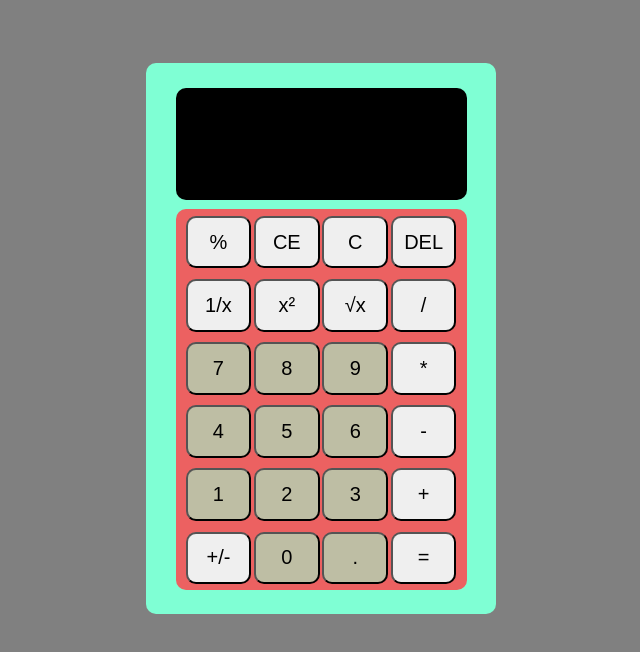
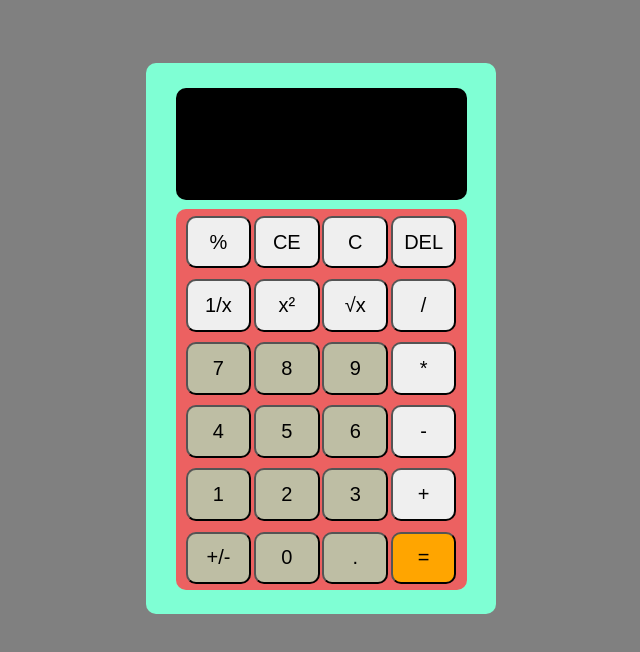
Before and after one commit to Darknab/calculator, a plain HTML site: page index.html in a window 1280 px wide. Shown: the whole page, without its empty margins (319-959 px from the left). Drawn offline with Linux system fonts and the light colour scheme.

Commit message:
Corrected class styles to mach changes in html file

```diff
--- a/style.css
+++ b/style.css
@@ -59,18 +59,18 @@ button:hover {
     background-color: rgb(190, 190, 164);
 }
 
-.numeric {
+.numeric, #negative {
     background-color: rgb(190, 190, 164);
 }
 
-.numeric:hover {
+.numeric:hover, #negative:hover {
     background-color: white;
 }
 
-#result {
+#equals {
     background-color: orange;
 }
 
-#result:hover {
+#equals:hover {
     background-color: RGBA(255, 165, 0, 0.5);
 }
```
